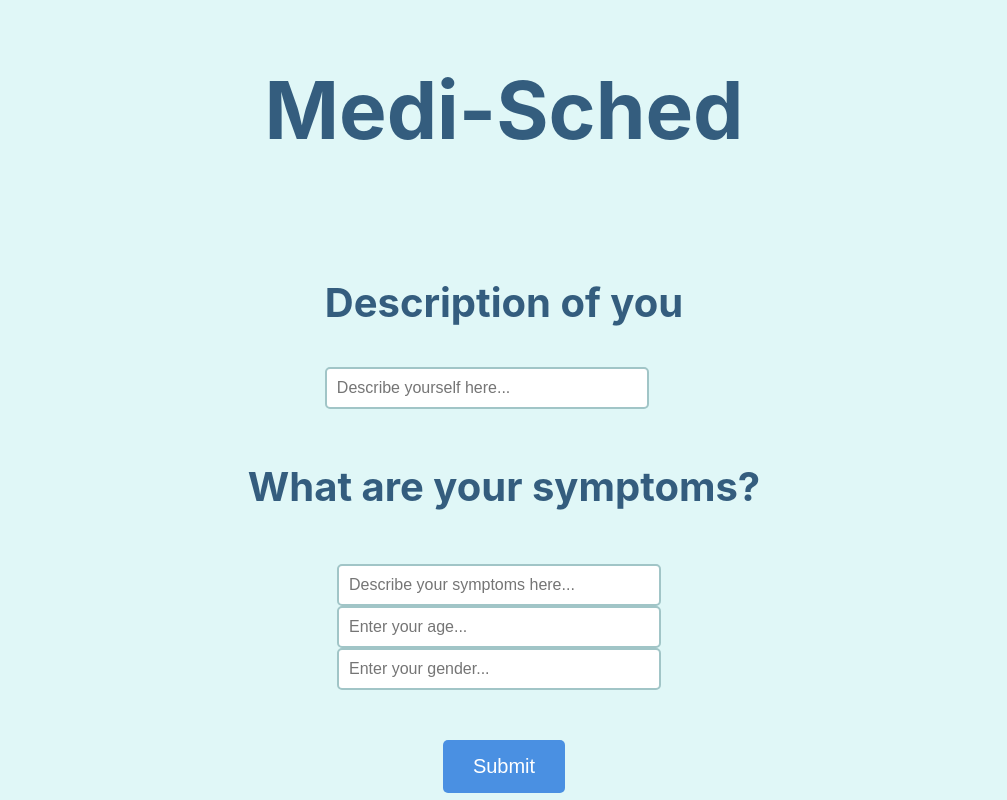
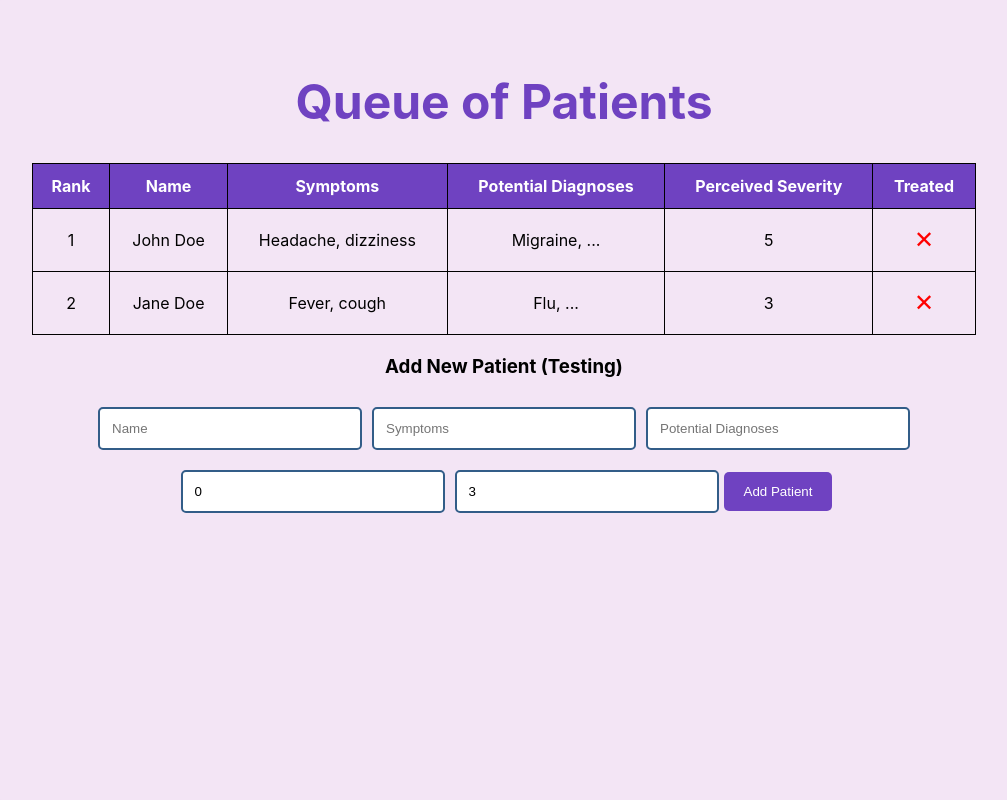
Before and after one commit to ShivanshSharma04/HackGT11_flask, a React (Create React App) app: page / in a window 1280 px wide. Shown: the whole page, without its empty margins (136-1143 px from the left). Built offline with nearby package versions, Linux system fonts and the light colour scheme.

Commit message:
everything

```diff
--- a/package.json
+++ b/package.json
@@ -9,6 +9,7 @@
     "react": "^18.3.1",
     "react-dom": "^18.3.1",
     "react-scripts": "5.0.1",
+    "react-transition-group": "^4.4.5",
     "web-vitals": "^2.1.4"
   },
   "scripts": {
--- a/src/App.css
+++ b/src/App.css
@@ -1,72 +1,113 @@
-/* Styling the entire app container */
-.app-container {
-  display: flex;
-  flex-direction: column;
-  align-items: center;
-  justify-content: center;
-  height: 100vh;
-  background-color: #e0f7f7; /* Light blue-green tone */
+/* Ensure the background covers the entire viewport */
+body, html {
+  height: 100%;
+  margin: 0;
+  background-color: #f3e5f5;  /* Light purple background for the entire screen */
 }
 
-/* Title styling */
-.title {
-  font-size: 5rem;
-  color: #345d7e;
-  margin-bottom: 80px; /* Space below title */
-  align-items: center;
+/* Change the background color of the app container */
+.app-container {
+  background-color: #f3e5f5;
+  padding: 40px;
+  border-radius: 10px;
+  width: 80%;
+  margin: auto;
+  text-align: center;
+  min-height: 100vh; /* Ensure the app container is at least the full height of the viewport */
+  box-sizing: border-box; /* Include padding and borders in the height calculation */
 }
 
-/* Centering the description and prompt */
-.description-container,
-.symptom-prompt,
-.extra-inputs {
-  margin-bottom: 20px; /* Add spacing between sections */
+/* Table and spacing */
+.patient-table {
+  width: 100%;
+  border-collapse: collapse;
+  margin: 20px 0;
 }
 
-.symptom-prompt h2 {
-  font-size: 2.5rem;
-  color: #345d7e; /* Darker blue-green color for text */
-  align-items: center;
+.patient-table th, .patient-table td {
+  border: 1px solid black;  /* Black border for table lines */
+  padding: 12px;
+  text-align: center;
 }
 
-.description-container h3 {
-  font-size: 2.5rem;
-  color: #345d7e;
-  align-items: center;
+.patient-table th {
+  background-color: #6f42c1;
+  color: white;
 }
 
-/* Styling the input boxes */
-.input-container {
-  display: flex;
-  flex-direction: row;
-  align-items: center;
+/* Purple title */
+.purple-title {
+  color: #6f42c1;
+  font-size: 3rem;
 }
 
+/* Input fields */
 .input-box {
-  width: 300px;
-  padding: 10px;
-  border: 2px solid #a1c5c7;
+  margin: 10px 5px;
+  padding: 12px;
+  width: 25%;
+  border: 2px solid #325d88;
   border-radius: 5px;
-  outline: none;
-  font-size: 1rem;
-  margin-right: 10px;
 }
 
-/* Styling the single submit button */
-.submit-container {
-  margin-top: 30px;
-}
-
+/* Buttons */
 .submit-button {
-  background-color: #4a90e2; /* Blue color for the button */
+  padding: 12px 20px;
+  background-color: #6f42c1;
   color: white;
   border: none;
-  padding: 15px 30px;
+  cursor: pointer;
   border-radius: 5px;
-  font-size: 1.25rem;
-  cursor: pointer;
 }
 
 .submit-button:hover {
-  background-color: #357ab7; /* Darker blue on hover */
+  background-color: #563d7c;
 }
+
+/* Cross mark (delete button) for each row */
+.delete-button {
+  background: none;
+  border: none;
+  color: red;
+  font-size: 1.5rem;
+  cursor: pointer;
+  padding: 5px;
+}
+
+.delete-button:hover {
+  color: darkred;
+}
+
+/* Bubbling-Up Animation */
+.bubble-up-enter {
+  opacity: 0;
+  transform: translateY(50%);
+}
+
+.bubble-up-enter-active {
+  opacity: 1;
+  transform: translateY(0);
+  transition: all 700ms ease;
+}
+
+.bubble-up-exit {
+  opacity: 1;
+  transform: translateY(0);
+}
+
+.bubble-up-exit-active {
+  transform: translateY(50%);
+  opacity: 0;
+  transition: all 700ms ease;
+}
+
+/* Highlight for the newly inserted row */
+.highlight {
+  background-color: #a0e7a0;  /* Green background for inserted row */
+  animation: fadeOut 2s ease forwards;  /* Fades out the green background */
+}
+
+@keyframes fadeOut {
+  0% { background-color: #a0e7a0; }
+  100% { background-color: white; }
+}
--- a/src/App.js
+++ b/src/App.js
@@ -1,51 +1,136 @@
-import React from 'react';
+import React, { useState } from 'react';
 import './App.css';
+import { TransitionGroup, CSSTransition } from 'react-transition-group';
 
 function App() {
+  const [patients, setPatients] = useState([
+    { rank: 1, name: 'John Doe', symptoms: 'Headache, dizziness', diagnosis: 'Migraine, ...', severity: 5 },
+    { rank: 2, name: 'Jane Doe', symptoms: 'Fever, cough', diagnosis: 'Flu, ...', severity: 3 }
+  ]);
+
+  const [newPatient, setNewPatient] = useState({ name: '', symptoms: '', diagnosis: '', severity: 0 });
+  const [insertPosition, setInsertPosition] = useState(patients.length + 1);
+  const [lastInsertedRank, setLastInsertedRank] = useState(null);  // To track the last inserted patient
+
+  // Add a new patient at the chosen position
+  const addPatient = () => {
+    const updatedPatients = [...patients];
+    const newRank = insertPosition > patients.length ? patients.length + 1 : insertPosition;
+
+    // Insert the new patient at the specified position
+    updatedPatients.splice(newRank - 1, 0, { rank: newRank, ...newPatient });
+
+    // Update ranks of other patients after the inserted one
+    for (let i = newRank; i < updatedPatients.length; i++) {
+      updatedPatients[i].rank = i + 1;
+    }
+
+    setPatients(updatedPatients);
+    setNewPatient({ name: '', symptoms: '', diagnosis: '', severity: 0 });
+    setInsertPosition(patients.length + 2);
+
+    // Track the rank of the newly inserted patient
+    setLastInsertedRank(newRank);
+  };
+
+  // Delete a patient based on rank
+  const deletePatient = (rank) => {
+    const updatedPatients = patients.filter(patient => patient.rank !== rank);
+
+    // Update ranks for remaining patients
+    updatedPatients.forEach((patient, index) => {
+      patient.rank = index + 1;
+    });
+
+    setPatients(updatedPatients);
+  };
+
   return (
     <div className="app-container">
-      <h1 className="title">Medi-Sched</h1> {/* Added Title */}
+      <h1 className="title purple-title">Queue of Patients</h1>
 
-      <div className="description-container">
-        <h3>Description of you</h3>
+      <table className="patient-table">
+        <thead>
+          <tr>
+            <th>Rank</th>
+            <th>Name</th>
+            <th>Symptoms</th>
+            <th>Potential Diagnoses</th>
+            <th>Perceived Severity</th>
+            <th>Treated</th>  {/* Added Action column for the cross mark */}
+          </tr>
+        </thead>
+        <TransitionGroup component="tbody">
+          {patients.map((patient) => (
+            <CSSTransition
+              key={patient.rank}
+              timeout={700}
+              classNames="bubble-up"
+              onEntered={() => setLastInsertedRank(null)}  // Reset highlight after animation completes
+            >
+              <tr className={patient.rank === lastInsertedRank ? 'highlight' : ''}>
+                <td>{patient.rank}</td>
+                <td>{patient.name}</td>
+                <td>{patient.symptoms}</td>
+                <td>{patient.diagnosis}</td>
+                <td>{patient.severity}</td>
+                <td>
+                  {/* Delete button (cross mark) for each row */}
+                  <button onClick={() => deletePatient(patient.rank)} className="delete-button">
+                    &#x2715;
+                  </button>
+                </td>
+              </tr>
+            </CSSTransition>
+          ))}
+        </TransitionGroup>
+      </table>
+
+      <div className="add-patient-form">
+        <h3>Add New Patient (Testing)</h3>
         <input
           type="text"
-          placeholder="Describe yourself here..."
+          placeholder="Name"
+          value={newPatient.name}
+          onChange={(e) => setNewPatient({ ...newPatient, name: e.target.value })}
           className="input-box"
         />
-      </div>
-
-      <div className="symptom-prompt">
-        <h2>What are your symptoms?</h2>
-      </div>
-
-      <div className="input-container">
         <input
           type="text"
-          placeholder="Describe your symptoms here..."
+          placeholder="Symptoms"
+          value={newPatient.symptoms}
+          onChange={(e) => setNewPatient({ ...newPatient, symptoms: e.target.value })}
           className="input-box"
         />
-      </div>
-
-      <div className="extra-inputs">
-        <div className="input-container">
         <input
           type="text"
-            placeholder="Enter your age..."
+          placeholder="Potential Diagnoses"
+          value={newPatient.diagnosis}
+          onChange={(e) => setNewPatient({ ...newPatient, diagnosis: e.target.value })}
           className="input-box"
         />
-        </div>
-        <div className="input-container">
         <input
-            type="text"
-            placeholder="Enter your gender..."
+          type="number"
+          placeholder="Perceived Severity (1-10)"
+          value={newPatient.severity}
+          min="1"
+          max="10"
+          onChange={(e) => setNewPatient({ ...newPatient, severity: Number(e.target.value) })}
           className="input-box"
         />
-        </div>
-      </div>
 
-      <div className="submit-container">
-        <button className="submit-button">Submit</button> {/* Single Submit Button */}
+        {/* Input to choose where to insert the new patient */}
+        <input
+          type="number"
+          placeholder={`Insert at position (1-${patients.length + 1})`}
+          value={insertPosition}
+          min="1"
+          max={patients.length + 1}
+          onChange={(e) => setInsertPosition(Number(e.target.value))}
+          className="input-box"
+        />
+
+        <button onClick={addPatient} className="submit-button">Add Patient</button>
       </div>
     </div>
   );
```
Also changed, not shown: 1 other file (tests, documents, lock files or other folders). Lines whose indentation alone changed are shown as unchanged.
